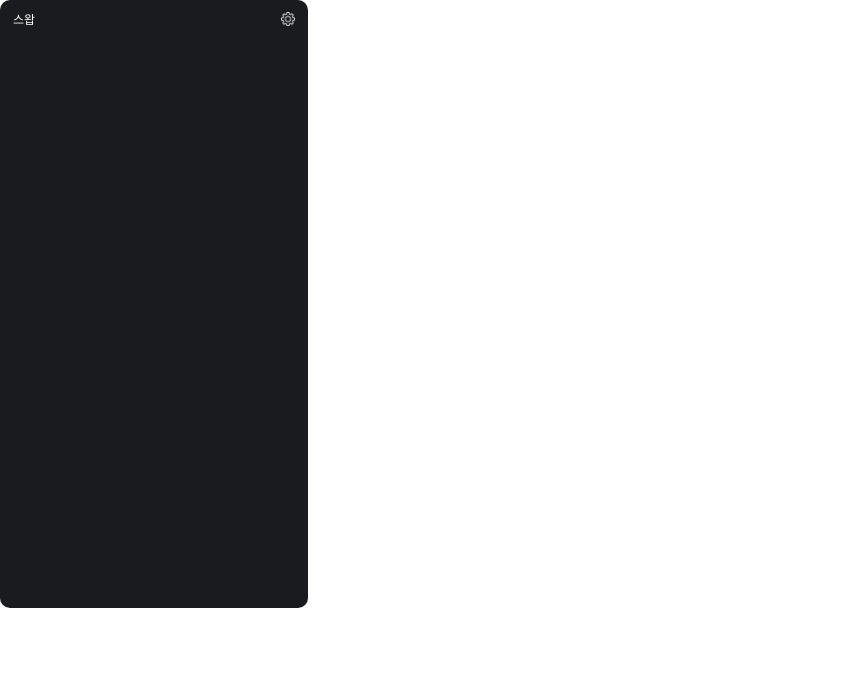
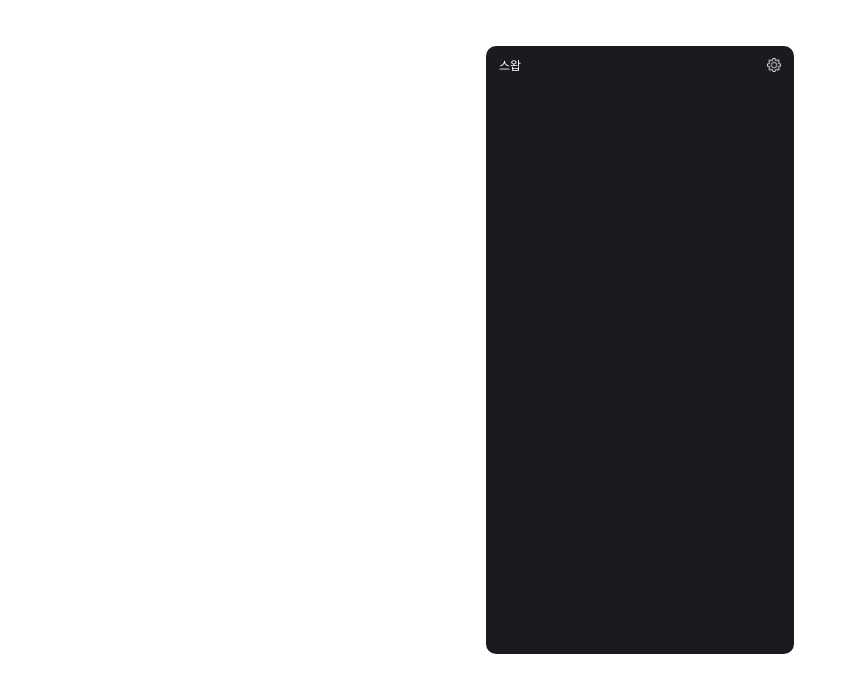
Before and after one commit to Bae0203/UniswapV2, a React (Create React App) app: page / in a window 1280 px wide. Shown: the top 692 px of the page, without its empty margins (0-857 px from the left). Built offline with nearby package versions, Linux system fonts and the light colour scheme.

Commit message:
add : root 스타일

```diff
--- a/src/index.css
+++ b/src/index.css
@@ -2,3 +2,11 @@
   margin: 0;
   padding: 0;
 }
+
+#root {
+  width: 100%;
+  height: 700px;
+  display: flex;
+  justify-content: center;
+  align-items: center;
+}
```
